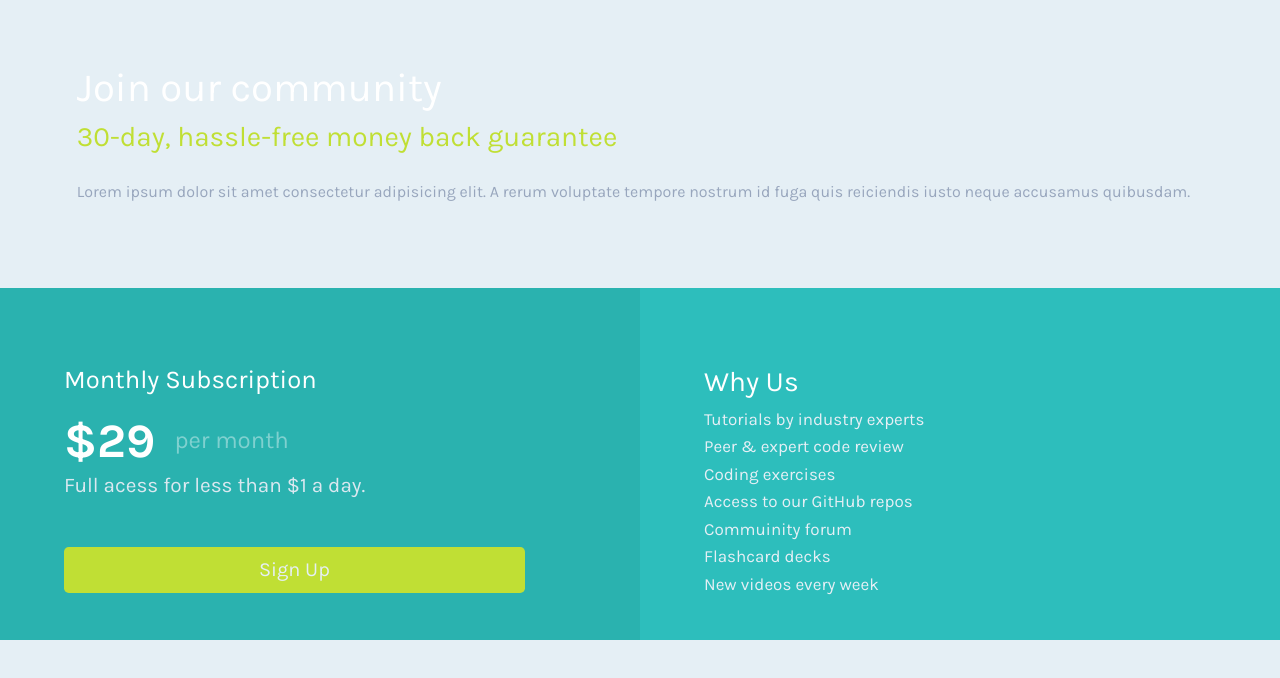
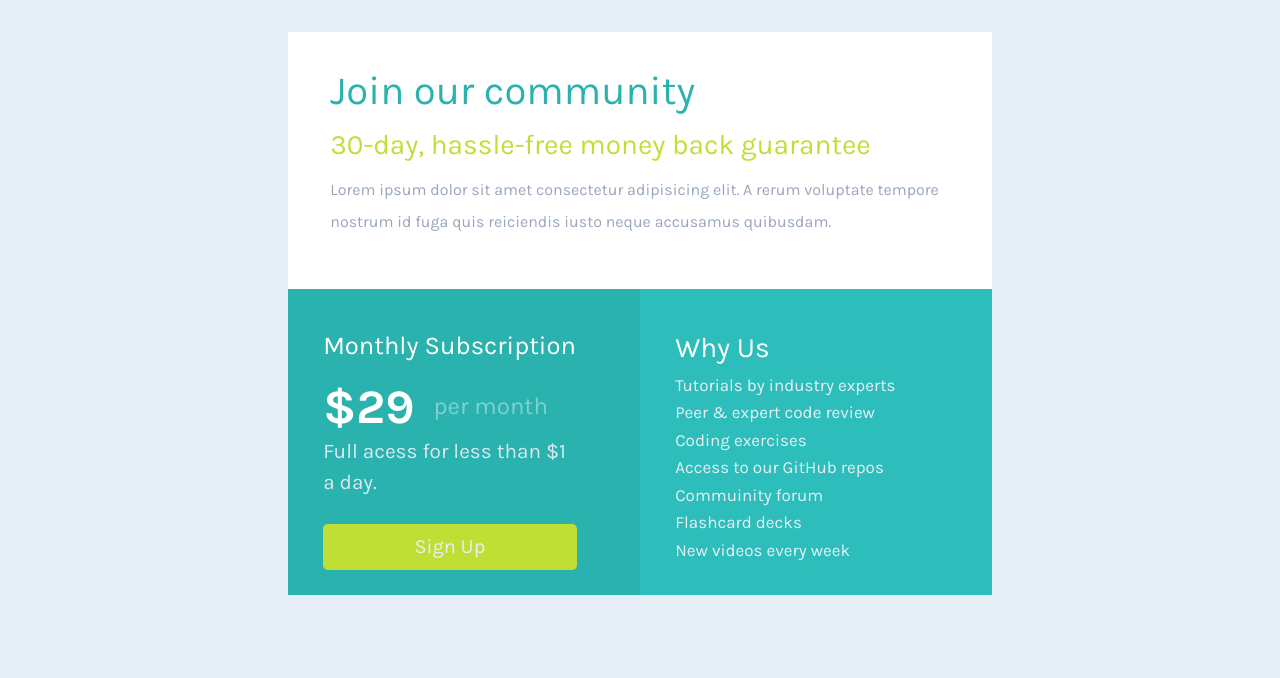
Before and after one commit to marawanmohamed9876/single-price-grid-componentt, a plain HTML site: page index.html in a window 1280 px wide. Drawn offline with nearby package versions, Linux system fonts and the light colour scheme.

Commit message:
Add files via upload

```diff
--- a/index.html
+++ b/index.html
@@ -19,10 +19,10 @@
 
 <body>
 
-
+    <section id="sections-containers">
 
         <section id="heading-section">
-            <h1>Join our community</h1>
+            <h1 class="heading-title">Join our community</h1>
             <h3 class="heading-h3">30-day, hassle-free money back guarantee</h3>
             <p class="heading-paragraph">Lorem ipsum dolor sit amet consectetur adipisicing elit. A rerum voluptate
                 tempore nostrum id fuga quis reiciendis iusto neque accusamus quibusdam.
@@ -65,7 +65,7 @@
 
             </div>
         </section>
-
+    </section>
 
 
     <script src="https://code.jquery.com/jquery-3.5.1.slim.min.js"
```
